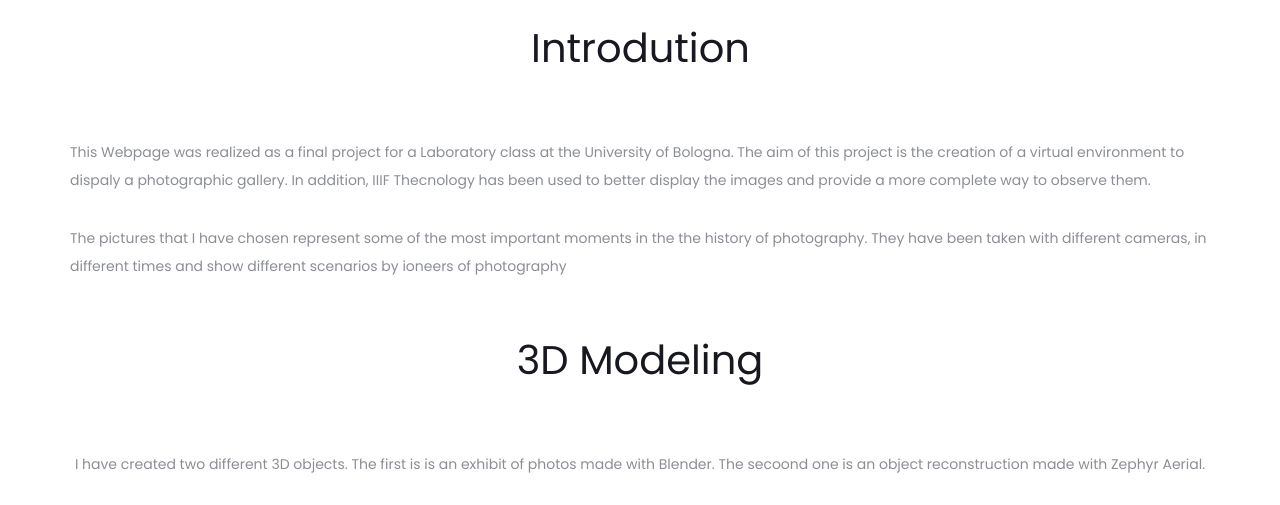
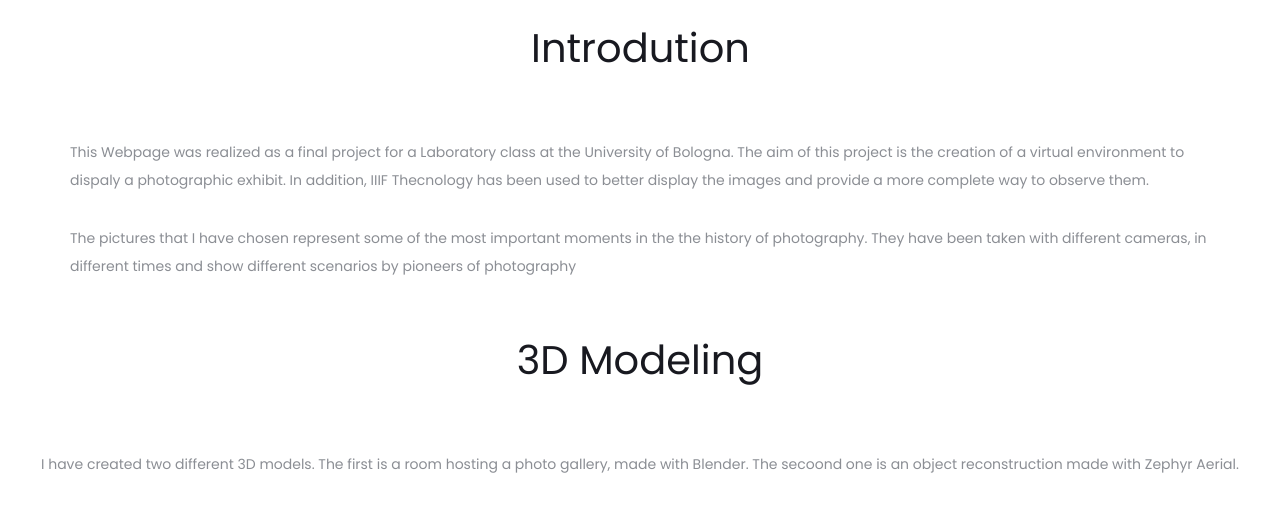
Before and after one commit to merygollini/merygollini.github.io, a plain HTML site: page lab/index.html in a window 1280 px wide. Shown: the part 800-1305 px from the top of the page. Drawn offline with Linux system fonts and the light colour scheme; files whose address does not match are found by name.

Commit message:
Update index.html

```diff
--- a/lab/index.html
+++ b/lab/index.html
@@ -70,13 +70,13 @@
             <h2>Introdution</h2>
           </div>
         </div>
-        <p>This Webpage was realized as a final project for a Laboratory class at the University of Bologna. The aim of this project is the creation of a virtual environment to dispaly a photographic gallery. In addition, IIIF Thecnology has been used to better display the images and provide a more complete way to observe them.     </p> <p> The pictures that I have chosen represent some of the most important moments in the the history of photography. They have been taken with different cameras, in different times and show different scenarios by ioneers of photography</p> </div>
+        <p>This Webpage was realized as a final project for a Laboratory class at the University of Bologna. The aim of this project is the creation of a virtual environment to dispaly a photographic exhibit. In addition, IIIF Thecnology has been used to better display the images and provide a more complete way to observe them.     </p> <p> The pictures that I have chosen represent some of the most important moments in the the history of photography. They have been taken with different cameras, in different times and show different scenarios by pioneers of photography</p> </div>
 
 
         <!-- END row -->
         <div class="col-md-6 col-md-offset-3 text-center section-heading probootstrap-animate" data-animate-effect="fadeIn">
         	<h2><a id="er"></a>3D Modeling</h2>
-        </div> <div class="col-md-12 text-center"><p> I have created two different 3D objects. The first is is an exhibit of photos made with Blender. The secoond one is an object reconstruction made with Zephyr Aerial. </p><p>The 3D models have been uploaded on <a href="https://p3d.in/">P3D.IN</a></div>
+        </div> <div class="col-md-12 text-center"><p> I have created two different 3D models. The first is a room hosting a photo gallery, made with Blender. The secoond one is an object reconstruction made with Zephyr Aerial. </p><p>The 3D models have been uploaded on <a href="https://p3d.in/">P3D.IN</a></div>
         <div class="row probootstrap-gutter60">
           <div class="col-md-6 probootstrap-animate" data-animate-effect="fadeIn">
             <div class="service hover_service text-center">
@@ -108,7 +108,7 @@
             <h2><a id="items"></a>IIIF Technology</h2>
           </div>
         </div><p>The IIF is an interoperable protocol to share images.</p>
-        <p>Due to the quality of some of the photographs some images are hard to see and to study.</p><p> The III technology in this case can greatly support the analysis of those images. In fact, once an image has been associated with an IIIF URI API, it is possible to access it directly online and to manipulate it directly. This is the URI template:
+        <p>Due to the quality of some of the photographs some images are hard to see and to study. </p><p> The III technology in this case can greatly support the analysis of those images. In fact, once an image has been associated with an IIIF URI API, it is possible to access it directly online and to manipulate it directly. This is the URI template:
 {scheme}://{server}{/prefix}/{identifier}/{region}/{size}/{rotation}/{quality}.{format}  </p> <p> To achieve this the images have been uploaded to <a href="https://www.iiifhosting.com/">IIIF Hosting</a>, a platform that can host images and generate a URI compliant with the IIIF Schema.</p>. To be
         <strong> click on the photo to access the IIF image</strong>
         <div class="row probootstrap-gutter60">
```
